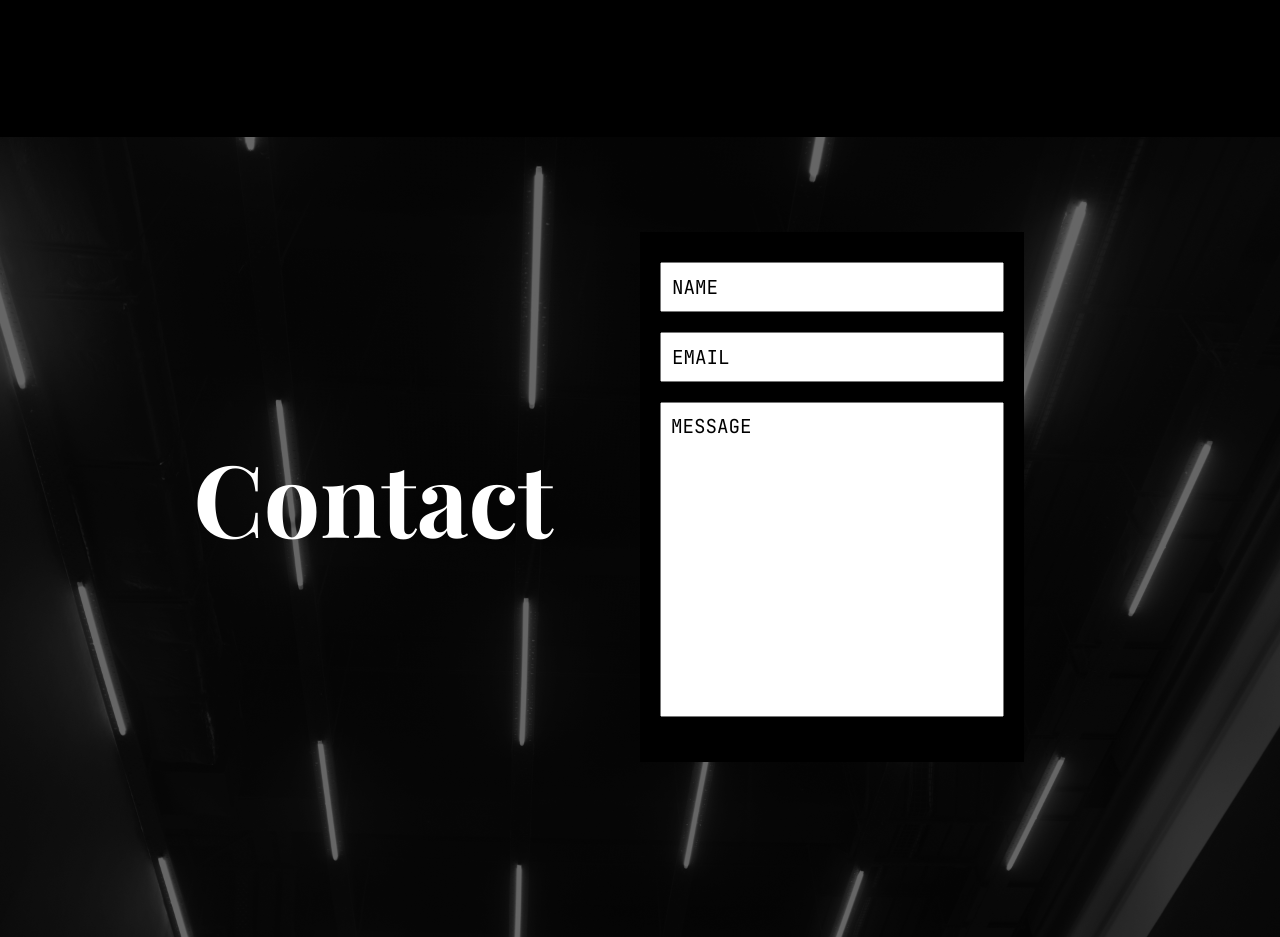
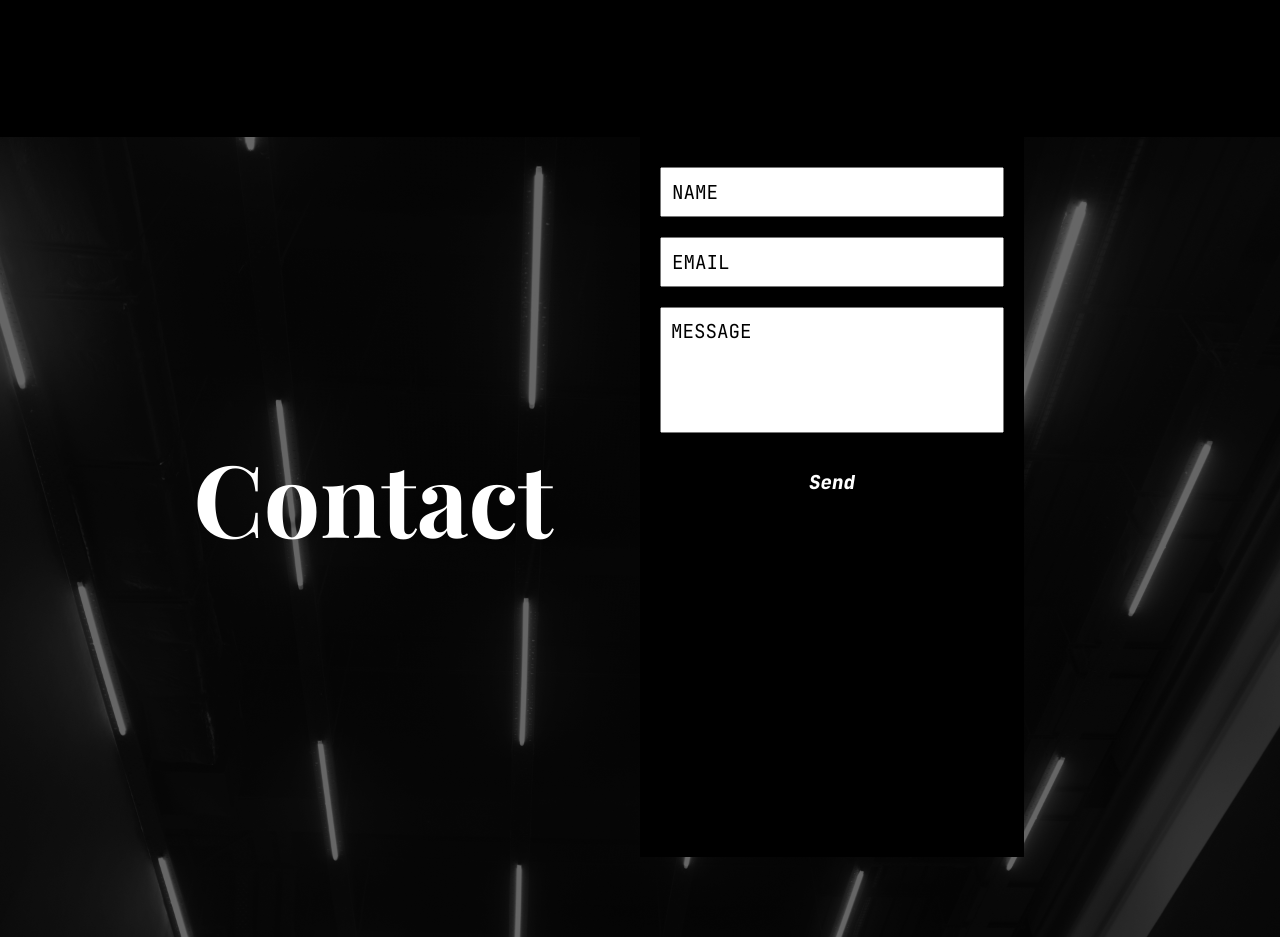
Before and after one commit to Jack-Keene/cv-site, a React (Create React App) app: page / in a window 1280 px wide. Shown: the part 3220-4157 px from the top of the page. Built offline with nearby package versions, Linux system fonts and the light colour scheme.

Commit message:
form button

```diff
--- a/src/index.css
+++ b/src/index.css
@@ -454,6 +454,14 @@ a {
     color: var(--dark-color);
 }
 
+.form button {
+    background-color: #823b27;
+    /* width: 80%; */
+    padding: 10px 40px;
+    justify-self: center;
+    border-radius: 10px;
+}
+
 textarea {
     align-self: start;
     padding: 10px;
--- a/src/pages/Contact.js
+++ b/src/pages/Contact.js
@@ -10,11 +10,12 @@ function Contact() {
         <section className="section contact" id="contact" >
             <Background className={"background brightness"} image={Image}/>
             <h1 className="header"> Contact</h1>
-            <form className="form" name="contact" method="POST" data-netlify="true" netlify netlify-honeypot="bot-field">
+            <form className="form" name="contact" method="POST" data-netlify="true">
                 <input type="hidden" name="form-name" value="contact" />
                 <input autoComplete="off" type="text" id="name" name="name" required placeholder="NAME" />
                 <input autoComplete="off" type="email" id="email" name="email" required placeholder="EMAIL"/>
                 <textarea autoComplete="off" type="textarea" id="message" name="message" required placeholder="MESSAGE"/>
+                <button className="form"type="submit">Send</button>
             </form>
         </section>
     );
```
